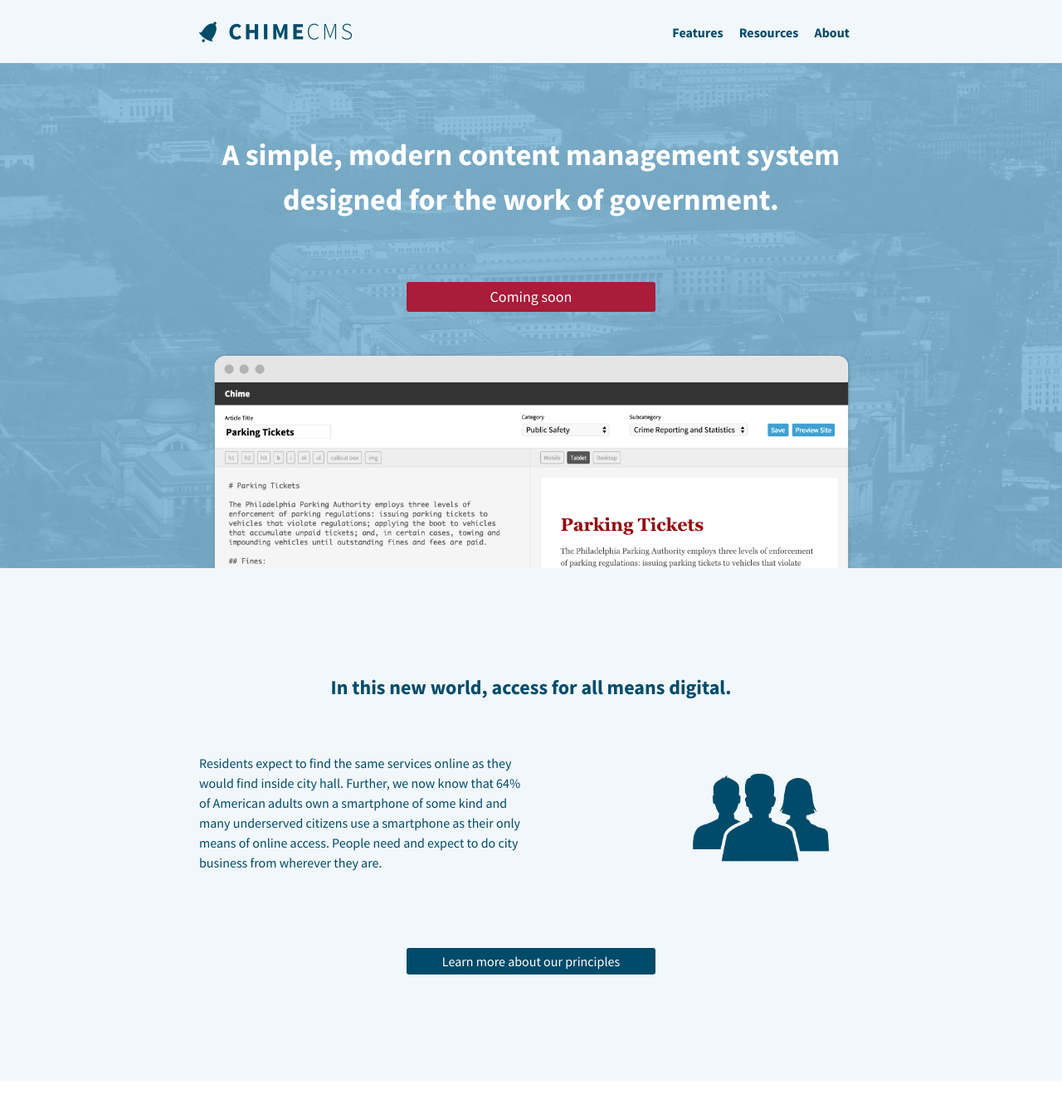
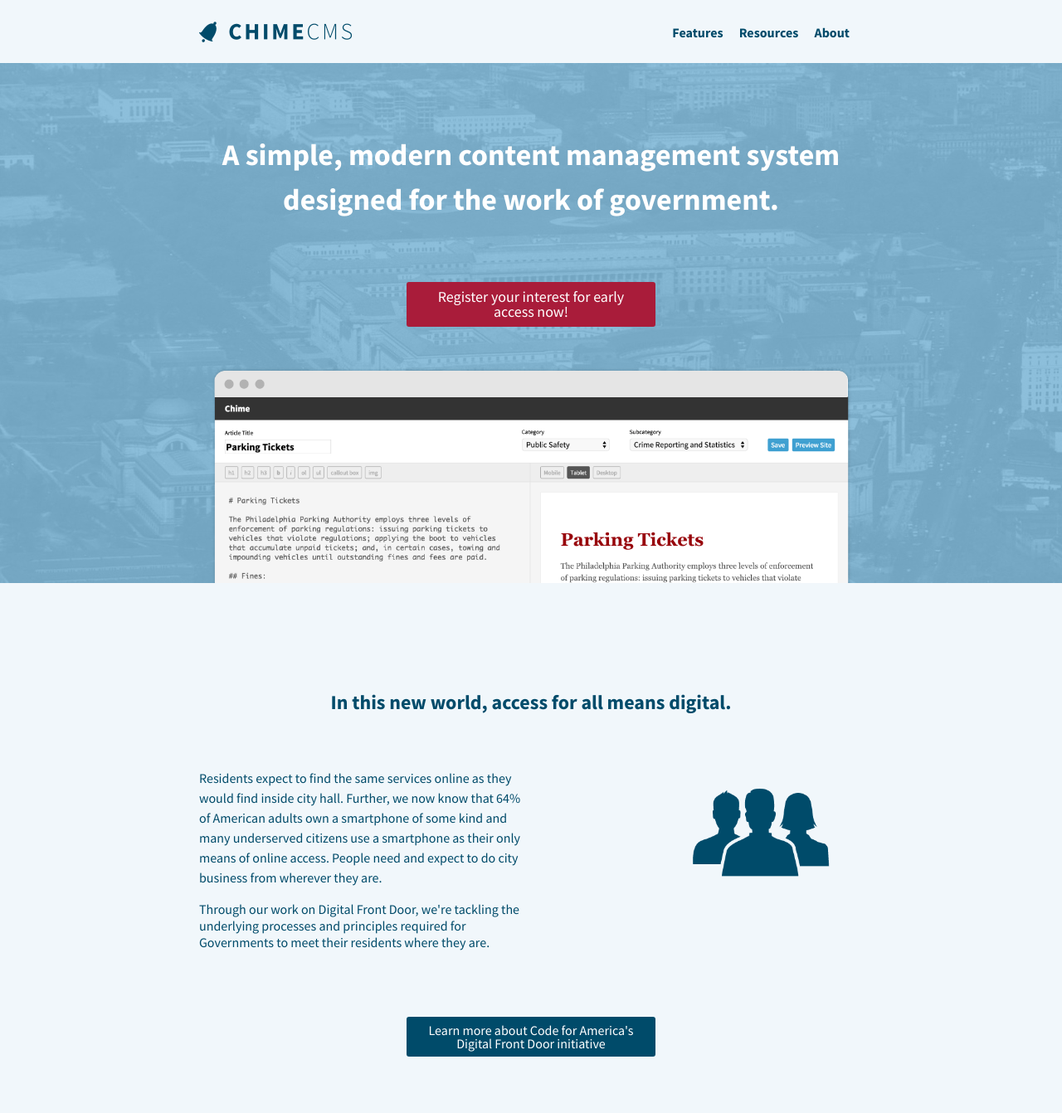
Before and after one commit to codeforamerica/chimecms.org, a Jekyll site: the page built from index.html, in a window 1280 px wide and 1400 px high. Shown: the top 1342 px of the window at 83% size. Built offline with Jekyll 4.4.1, drawn with Linux system fonts in a browser that asks for light colours; some of the changed text lies outside the part shown.

Commit message:
Update links and copy
This isn't the canonical source for the site anymore, but this is the easiest place to do this edit for the moment.

```diff
--- a/_layouts/home.html
+++ b/_layouts/home.html
@@ -8,7 +8,7 @@ role: homepage
         <div class="grid-box">
             <div class="grid-item width-one-whole">
                 <p class="subtitle">A simple, modern content management system designed for the work of government.</p>
-                <a href="" class="button button-red button-large">Coming soon</a>
+                <a href="https://codeforamerica.wufoo.com/forms/chime-interest-form/" class="button button-red button-large">Register your interest for early access now!</a>
                 <img class="product-screenshot" src="media/images/product-edit.png">
             </div>
             <div class="grid-item width-two-thirds shift-one-sixth">
@@ -24,12 +24,13 @@ role: homepage
             </div>
             <div class="grid-item width-one-half">
               <p>Residents expect to find the same services online as they would find inside city hall. Further, we now know that 64% of American adults own a smartphone of some kind and many underserved citizens use a smartphone as their only means of online access. People need and expect to do city business from wherever they are.</p>
+              <p></p>Through our work on Digital Front Door, we're tackling the underlying processes and principles required for Governments to meet their residents where they are.</p>
             </div>
             <div class="grid-item width-one-third shift-one-sixth end-row">
                 <img src="media/images/access.png" alt="community">
             </div>
             <div class="grid-item width-one-whole">
-                <a href="#" class="button button-blue">Learn more about our principles</a>
+                <a href="www.codeforamerica.org/our-work/initiatives/digitalfrontdoor/" class="button button-blue">Learn more about Code for America's Digital Front Door initiative</a>
             </div>
         </div>
     </section>
@@ -53,16 +54,16 @@ role: homepage
                 <h3>Built-in Review Process</h3>
                 <p>Every change should be verified by a second pair of eyes. Easily submit changes to other teammates for review.</p>
             </div>
-            <div class="grid-item width-one-whole">
+            <!--div class="grid-item width-one-whole">
                 <a href="" class="button button-blue">View all features</a>
-            </div>
+            </div-->
         </div>
     </section>
     <section class="section-slab section-slab-cta">
         <div class="grid-box">
             <div class="grid-item width-one-whole">
                 <h2>Ready to learn more about Chime?</h2>
-                <a href="" class="button button-large button-red">Coming soon</a>
+                <a href="https://codeforamerica.wufoo.com/forms/chime-interest-form/" class="button button-large button-red">Register your interest for early access now!</a>
             </div>
         </div>
     </section>
```
